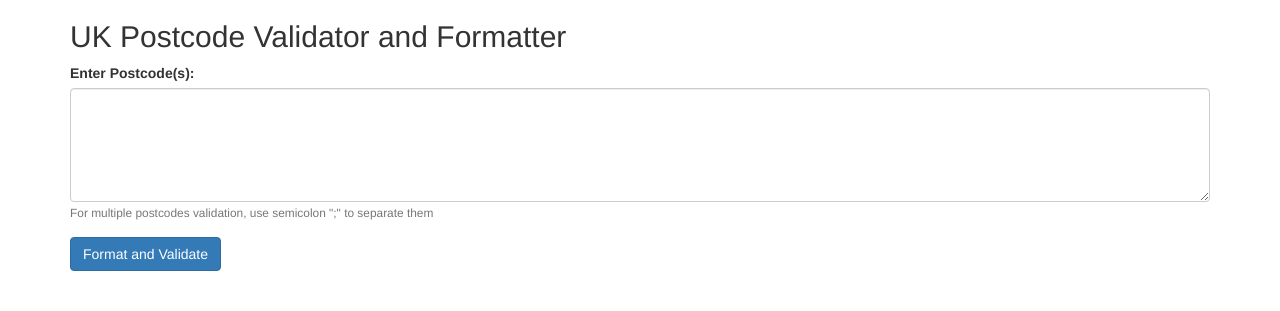
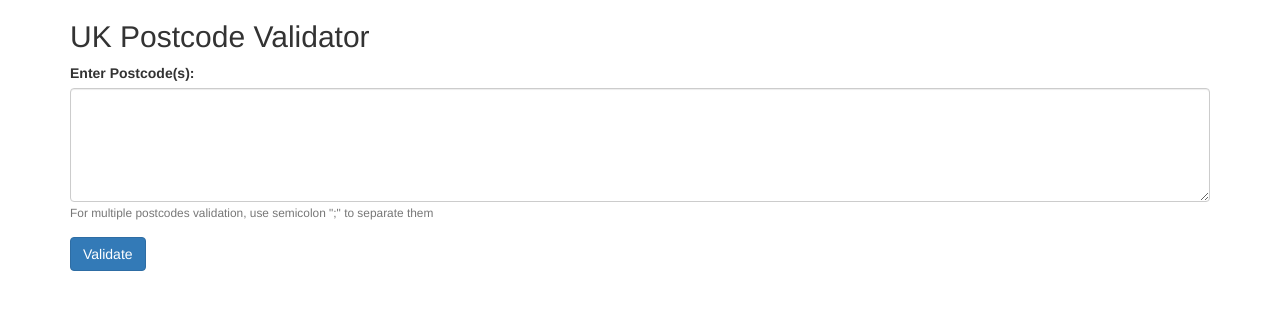
Before and after one commit to DiegoLopesAndrade/postcode-validator-formatter, a Django app: page / in a window 1280 px wide. Shown: the top 311 px of the page. Run offline with Django 3.2, Linux system fonts and the light colour scheme; some libraries are stand-ins or nearby versions.

Commit message:
changed label

```diff
--- a/templates/validate_postcode.html
+++ b/templates/validate_postcode.html
@@ -20,12 +20,12 @@
 
     <style type="text/css">
         .valid{
-            background-color: lightgreen;
+            background-color: green;
             color: black;
         }
 
         .invalid{
-            background-color: lightcoral;
+            background-color: red;
             color: black;
         }
     </style>
@@ -34,7 +34,7 @@
 <body>
 
 <div class="container">
-    <h2>UK Postcode Validator and Formatter</h2>
+    <h2>UK Postcode Validator</h2>
     <form name="form" action="{% url 'check' %}" method="POST">{% csrf_token %}
         <div class="form-group">
             <label for="comment">Enter Postcode(s):</label>
@@ -43,7 +43,7 @@
                 For multiple postcodes validation, use semicolon ";" to separate them
             </small>
         </div>
-        <button type="submit" class="btn btn-primary">Format and Validate</button>
+        <button type="submit" class="btn btn-primary">Validate</button>
     </form>
 
 
```
